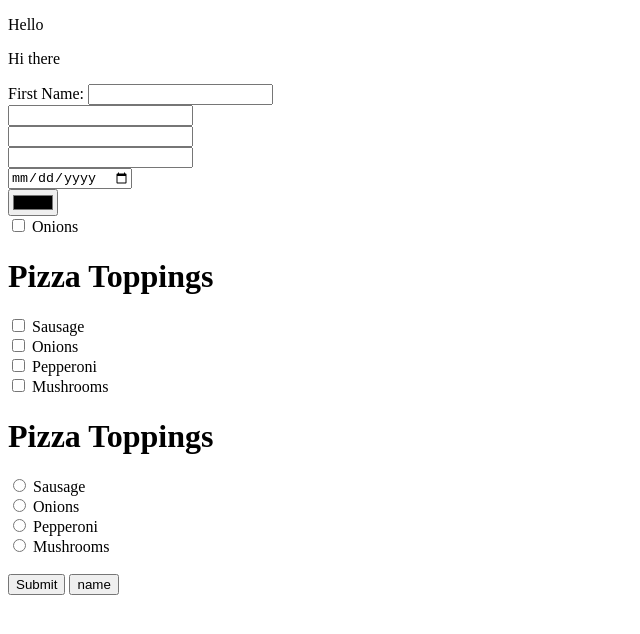
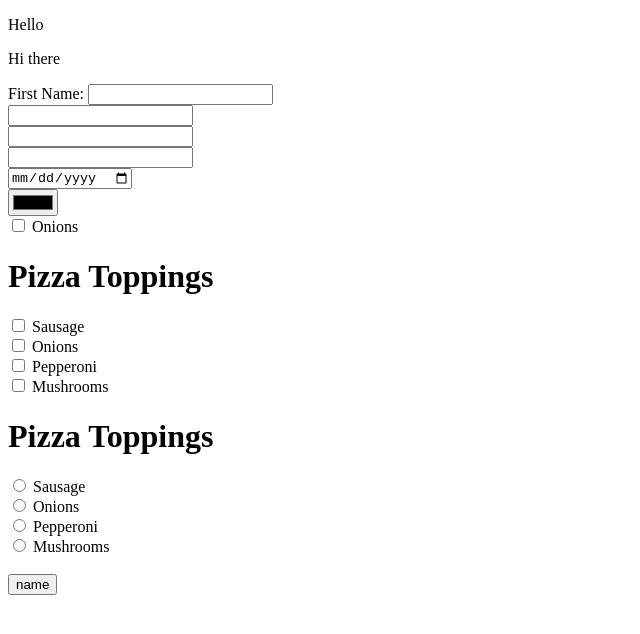
Before and after one commit to hilalFeld/first-repo, a plain HTML site: page index.html in a window 1280 px wide. Shown: the whole page, without its empty margins (0-640 px from the left). Drawn offline with Linux system fonts and the light colour scheme.

Commit message:
second commit

```diff
--- a/index.html
+++ b/index.html
@@ -77,7 +77,7 @@
             <label for="mushrooms">Mushrooms</label>
         </div>
         <br />
-        <input type="submit" name="" id="">
+
         <button type="submit" name="" id="">name</button>
     </form>
 </body>
```
